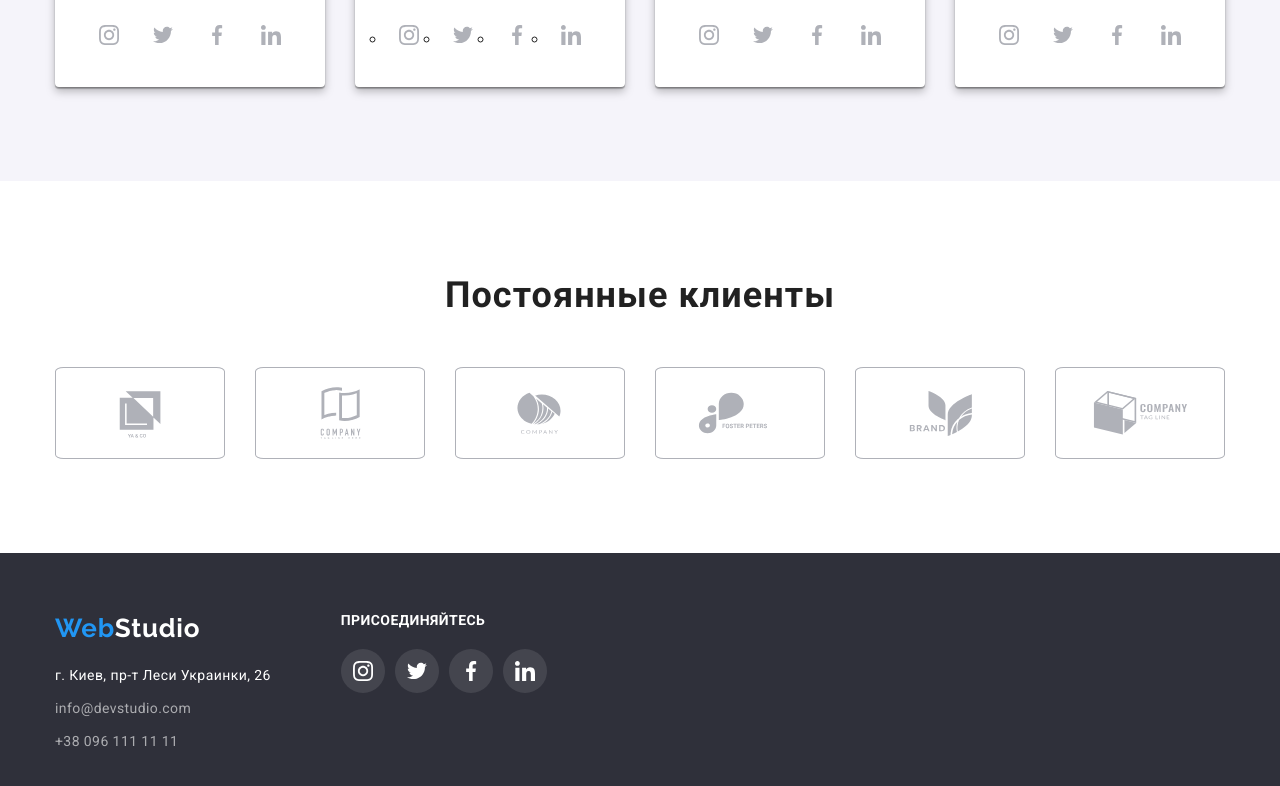
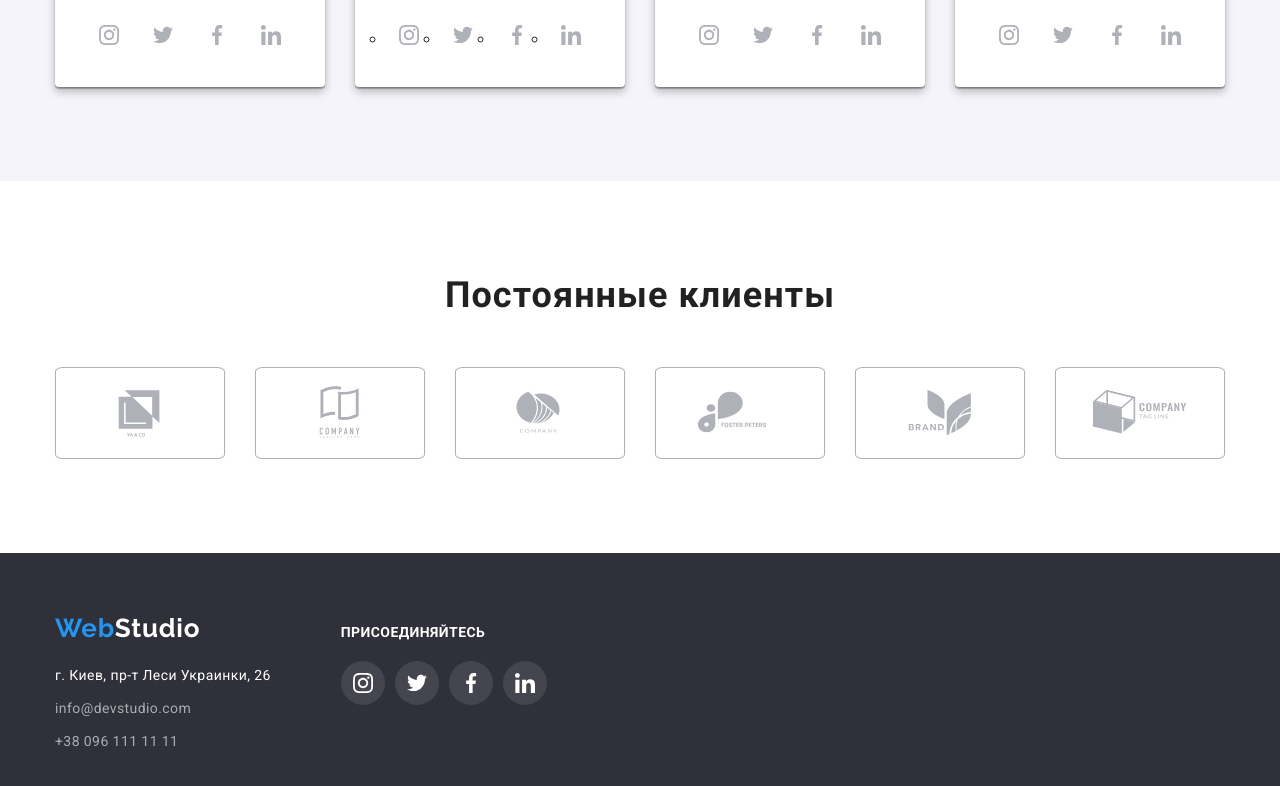
Before and after one commit to AndreyHerzhov/goit-markup-hw-03, a plain HTML site: page index.html in a window 1280 px wide. Shown: the part 2121-2907 px from the top of the page. Drawn offline with nearby package versions, Linux system fonts and the light colour scheme.

Commit message:
portfolio

```diff
--- a/css/style.css
+++ b/css/style.css
@@ -441,7 +441,14 @@ img {
 .client-list-item {
   border: 1px solid #afb1b8;
   border-radius: 5%;
-  padding: 16px 32px;
+}
+
+.client-list-link {
+  height: 100%;
+  width: 100%;
+  display: flex;
+  align-items: center;
+  justify-content: center;
 }
 
 .client-list-item {
@@ -531,6 +538,7 @@ img {
 
 .footer .container {
   display: flex;
+  align-items: baseline;
 }
 
 .social-item-footer {
@@ -625,9 +633,16 @@ img {
 
 .prtfolio-pics {
   text-decoration: none;
+  display: block;
+  height: 100%;
+  width: 100%;
 }
 
 /*---------------portfolio-list----------------*/
+
+.prtfolio-pics:hover {
+  box-shadow: 0px 4px 4px rgba(0, 0, 0, 0.25);
+}
 
 .main-portfolio-list {
   display: flex;
--- a/index.html
+++ b/index.html
@@ -288,34 +288,52 @@
 
                     <ul class="client-list list">
                         <li class="client-list-item list">
+                            <a href="" class="client-list-link link">
                                 <svg class="client-icon">
                                 <use href="./images/sprite.svg#icon-Logo1" width="106" height="60"></use>
                                 </svg>
+                            </a>
+
                         </li>
                         <li class="client-list-item list">
+                            <a href="" class="client-list-link link">
                                 <svg class="client-icon">
                                 <use href="./images/sprite.svg#icon-Logo2" width="106" height="60"></use>
                                 </svg>
+                            </a>
+
                         </li>
                         <li class="client-list-item list">
+                            <a href="" class="client-list-link link">
                                 <svg class="client-icon">
                                 <use href="./images/sprite.svg#icon-Logo3" width="106" height="60"></use>
                                 </svg>
+                            </a>
+
                         </li>
                         <li class="client-list-item list">
+                            <a href="" class="client-list-link link">
                                 <svg class="client-icon">
                                 <use href="./images/sprite.svg#icon-Logo4" width="106" height="60"></use>
                                 </svg>
+                            </a>
+
                         </li>
                         <li class="client-list-item list">
+                            <a href="" class="client-list-link link">
                                 <svg class="client-icon">
                                 <use href="./images/sprite.svg#icon-Logo5" width="106" height="60"></use>
                                 </svg>
+                            </a>
+
                         </li>
                         <li class="client-list-item list">
+                            <a href="" class="client-list-link link">
                                 <svg class="client-icon">
                                 <use href="./images/sprite.svg#icon-Logo6" width="106" height="60"></use>
                                 </svg>
+                            </a>
+
                         </li>
                     </ul>
                 </div>
```
Lines whose indentation alone changed are shown as unchanged.
